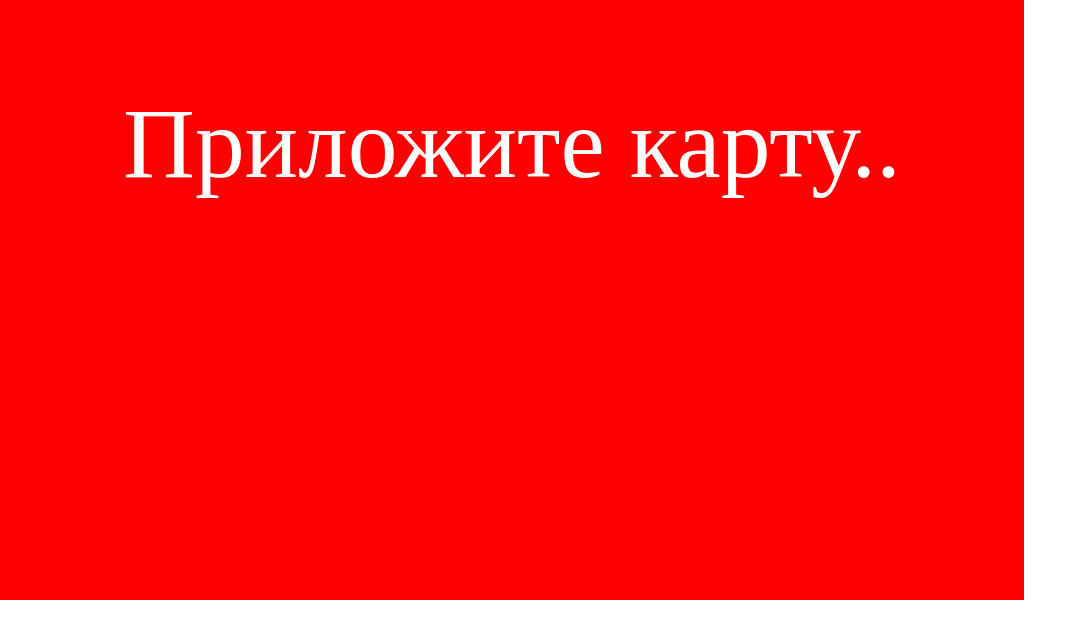
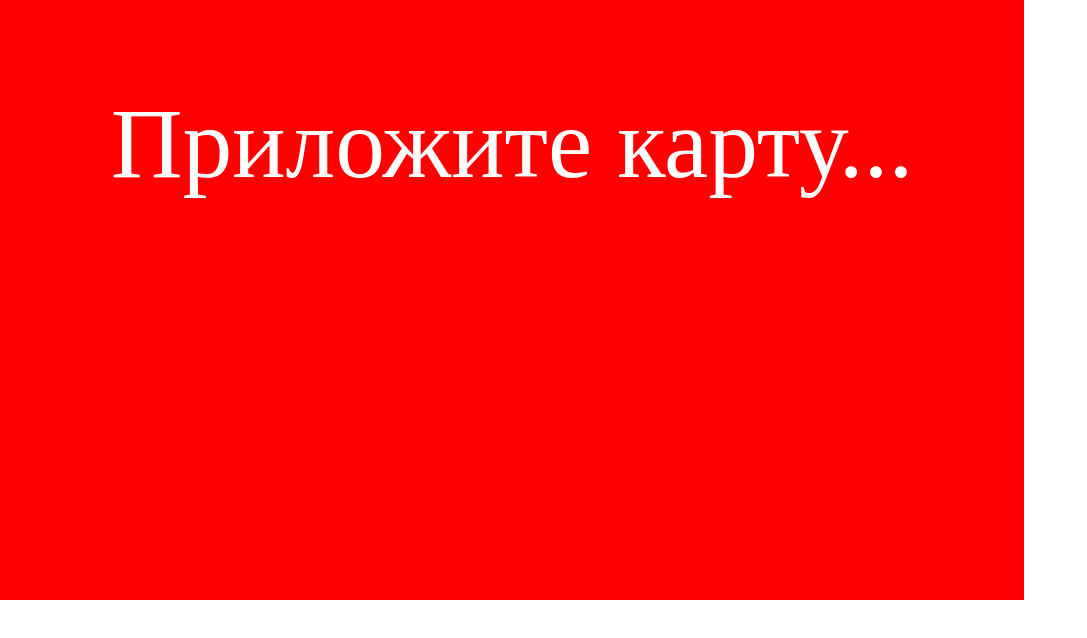
Before and after one commit to alegorn-github/maximum, a website: page index.html in a window 1280 px wide. Shown: the whole page, without its empty margins (0-1087 px from the left). Drawn offline with Linux system fonts and the light colour scheme.

Commit message:
Autoupdate test2

```diff
--- a/index.html
+++ b/index.html
@@ -87,7 +87,7 @@
 				return false;
 			},
 			States: {
-                lock: {selector: '#lock_img', message: 'Приложите карту..' }
+                lock: {selector: '#lock_img', message: 'Приложите карту...' }
 				,wait:{selector:'#wait_img',message:'Подождите...'}
 				,unlock:{selector:'#unlock_img',message:'Добро пожаловать!'}
 				,admin:{selector:'#admin_div',message:'Режим администратора'}
```
